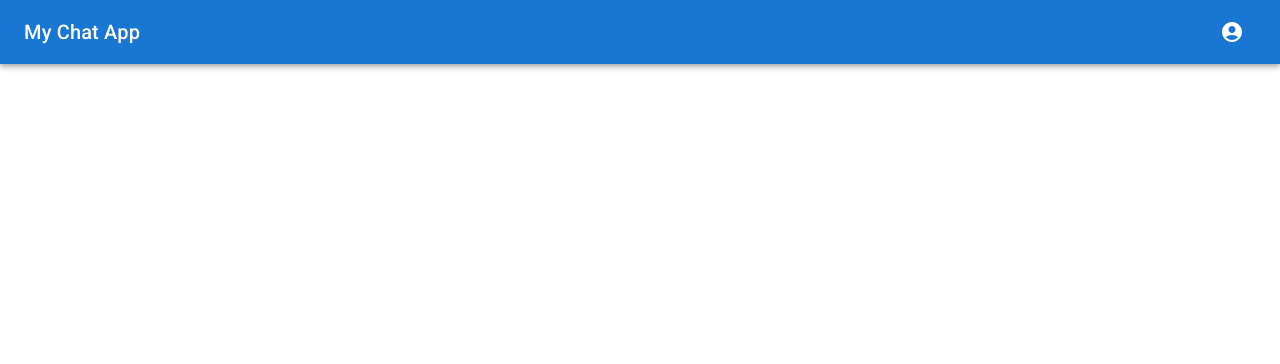
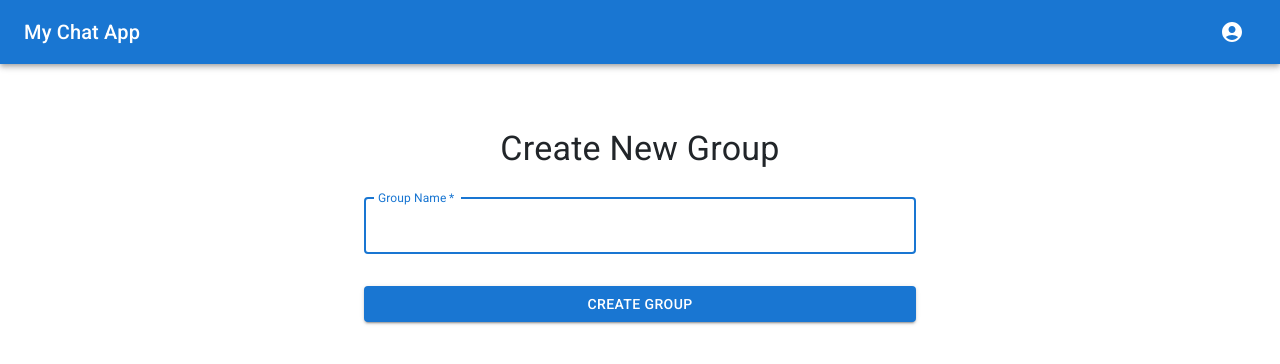
Before and after one commit to AQRyu/just-for-fun, a React (Create React App) app in the folder frontend/: page /groups/create in a window 1280 px wide. Before the commit this address had no page. Shown: the top 364 px of the page. Built offline with nearby package versions, Linux system fonts and the light colour scheme; sample sign-in values are in the browser's storage.

Commit message:
Refactor: Enhance Create Group page with Material UI

```diff
--- a/frontend/src/App.js
+++ b/frontend/src/App.js
@@ -4,7 +4,7 @@ import AuthRoute from "./components/AuthRoute";
 import Navbar from "./components/Navbar";
 import { AuthProvider } from "./context/AuthContext";
 import ChatPage from "./pages/ChatPage";
-import CreateGroupForm from "./pages/CreateGroupForm";
+import CreateGroupPage from "./pages/CreateGroupPage";
 import HomePage from "./pages/HomePage";
 import LoginPage from "./pages/LoginPage";
 import ProfilePage from "./pages/ProfilePage";
@@ -18,10 +18,9 @@ function App() {
           <Route path="/" element={<HomePage />} />
           <Route path="/login" element={<LoginPage />} />
           <Route element={<AuthRoute />}>
-            {" "}
             <Route path="/chat" element={<ChatPage />} />
             <Route path="/profile" element={<ProfilePage />} />
-            <Route path="/create-group" element={<CreateGroupForm />} />
+            <Route path="/groups/create" element={<CreateGroupPage />} />
           </Route>
         </Routes>
       </Router>
--- a/frontend/src/pages/CreateGroupForm.jsx
+++ /dev/null
@@ -1,59 +0,0 @@
-import React, { useState } from "react";
-
-function CreateGroupForm() {
-  const [groupName, setGroupName] = useState("");
-  const [error, setError] = useState("");
-
-  const handleSubmit = async (e) => {
-    e.preventDefault();
-    setError("");
-    try {
-      const token = localStorage.getItem("user");
-
-      const response = await fetch(
-        `${process.env.REACT_APP_BACKEND_URL}/api/groupchat/groups`,
-        {
-          method: "POST",
-          headers: {
-            "Content-Type": "application/json",
-            Authorization: `Bearer ${token}`,
-          },
-          body: JSON.stringify({ name: groupName }),
-        }
-      );
-
-      if (response.ok) {
-        const data = await response.json();
-        console.log("Group created:", data);
-      } else {
-        const errorData = await response.json();
-        setError(errorData.message || "Failed to create group");
-      }
-    } catch (error) {
-      console.error("Error creating group:", error);
-      setError("An error occurred. Please try again later.");
-    }
-  };
-
-  return (
-    <div>
-      <h2>Create New Group</h2>
-      <form onSubmit={handleSubmit}>
-        <div>
-          <label htmlFor="groupName">Group Name:</label>
-          <input
-            type="text"
-            id="groupName"
-            value={groupName}
-            onChange={(e) => setGroupName(e.target.value)}
-            required
-          />
-        </div>
-        {error && <div style={{ color: "red" }}>{error}</div>}
-        <button type="submit">Create Group</button>
-      </form>
-    </div>
-  );
-}
-
-export default CreateGroupForm;
--- /dev/null
+++ b/frontend/src/pages/CreateGroupPage.jsx
@@ -0,0 +1,92 @@
+import { Box, Button, Container, TextField, Typography } from "@mui/material";
+import React, { useState } from "react";
+
+function CreateGroupPage() {
+  const [groupName, setGroupName] = useState("");
+  const [error, setError] = useState("");
+
+  const handleSubmit = async (e) => {
+    e.preventDefault();
+    setError("");
+    try {
+      const token = localStorage.getItem("user");
+
+      const response = await fetch(
+        `${process.env.REACT_APP_BACKEND_URL}/api/groupchat/groups`,
+        {
+          method: "POST",
+          headers: {
+            "Content-Type": "application/json",
+            Authorization: `Bearer ${token}`,
+          },
+          body: JSON.stringify({ groupName }),
+        }
+      );
+
+      if (response.ok) {
+        const data = await response.json();
+        console.log("Group created:", data);
+      } else {
+        const errorData = await response.json();
+        setError(errorData.message || "Failed to create group");
+      }
+    } catch (error) {
+      console.error("Error creating group:", error);
+      setError("An error occurred. Please try again later.");
+    }
+  };
+
+  return (
+    <Container maxWidth="sm" sx={{ mt: 8 }}>
+      {" "}
+      {/* Centers content and adds top margin */}
+      <Typography variant="h4" align="center" gutterBottom>
+        Create New Group
+      </Typography>
+      <Box component="form" onSubmit={handleSubmit} noValidate sx={{ mt: 1 }}>
+        {" "}
+        {/* Form with Material UI styling */}
+        <TextField
+          margin="normal"
+          required
+          fullWidth
+          id="groupName"
+          label="Group Name"
+          name="groupName"
+          autoFocus
+          value={groupName}
+          onChange={(e) => setGroupName(e.target.value)}
+        />
+        <Button
+          type="submit"
+          fullWidth
+          variant="contained"
+          sx={{ mt: 3, mb: 2 }}
+        >
+          Create Group
+        </Button>
+      </Box>
+    </Container>
+  );
+  // return (
+  //   <div>
+  //     <h2>Create New Group</h2>
+  //     <form onSubmit={handleSubmit}>
+  //       <div>
+  //         <label htmlFor="groupName">Group Name:</label>
+  //         <input
+  //           type="text"
+  //           id="groupName"
+  //           value={groupName}
+  //           onChange={(e) => setGroupName(e.target.value)}
+  //           required
+  //         />
+  //       </div>
+  //       {error && <div style={{ color: "red" }}>{error}</div>}
+  //       <button type="submit">Create Group</button>
+  //     </form>
+  //   </div>
+  // );
+}
+
+export default CreateGroupPage;
```
